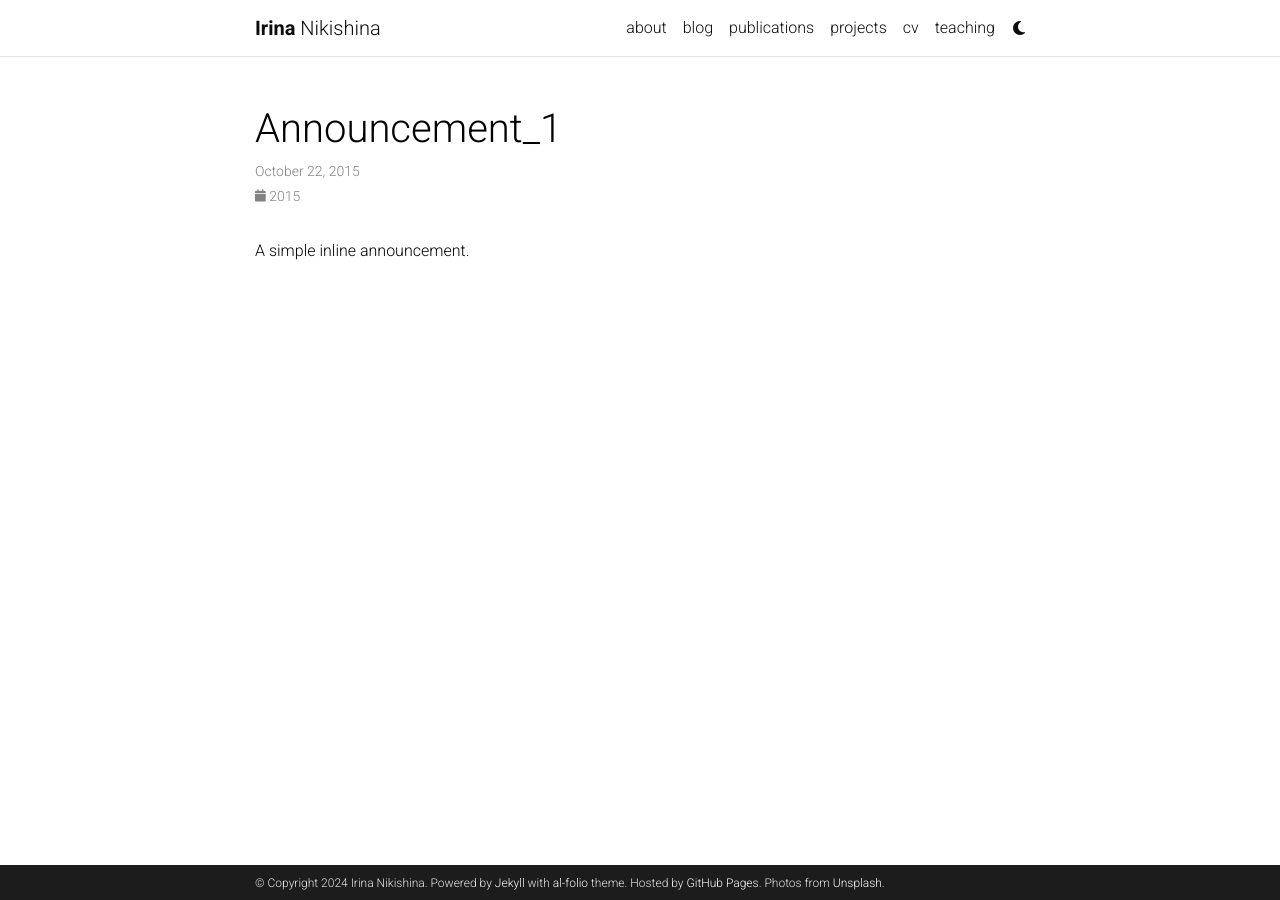
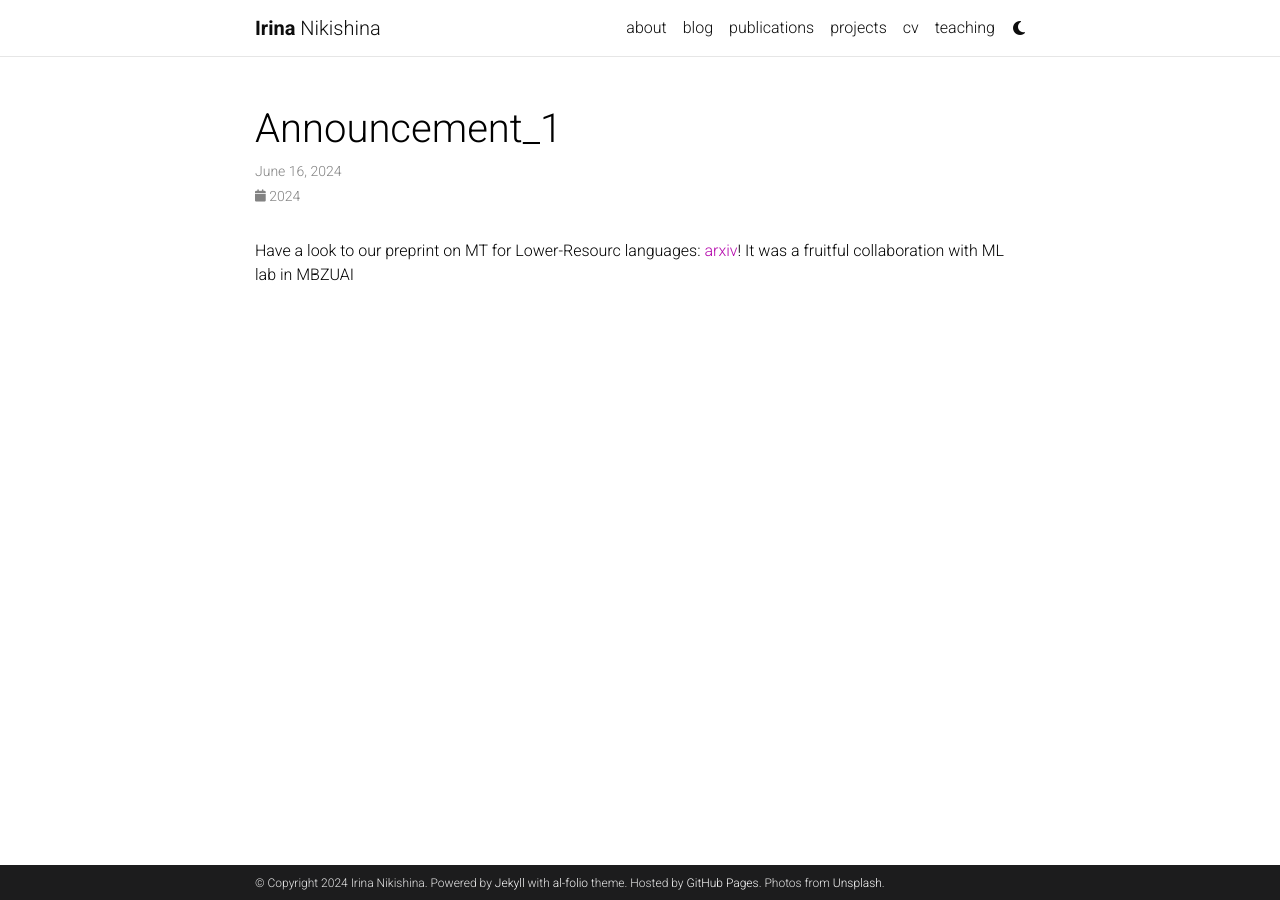
Before and after one commit to lilaspourpre/lilaspourpre.github.io, a Jekyll site: the page built from _news/announcement_1.md, in a window 1280 px wide. Built offline with Jekyll 4.4.1, drawn with Linux system fonts in a browser that asks for light colours; comment, search, counter and statistics services are not loaded; a style sheet for code colours, icons or effects is not loaded.

Commit message:
Update announcement_1.md

```diff
--- a/_news/announcement_1.md
+++ b/_news/announcement_1.md
@@ -1,8 +1,8 @@
 ---
 layout: post
-date: 2015-10-22 15:59:00-0400
+date: 2024-06-16 15:59:00-0400
 inline: true
 related_posts: false
 ---
 
-A simple inline announcement.
+Have a look to our preprint on MT for Lower-Resourc languages: [arxiv](https://arxiv.org/abs/2406.12564)! It was a fruitful collaboration with ML lab in MBZUAI
```
